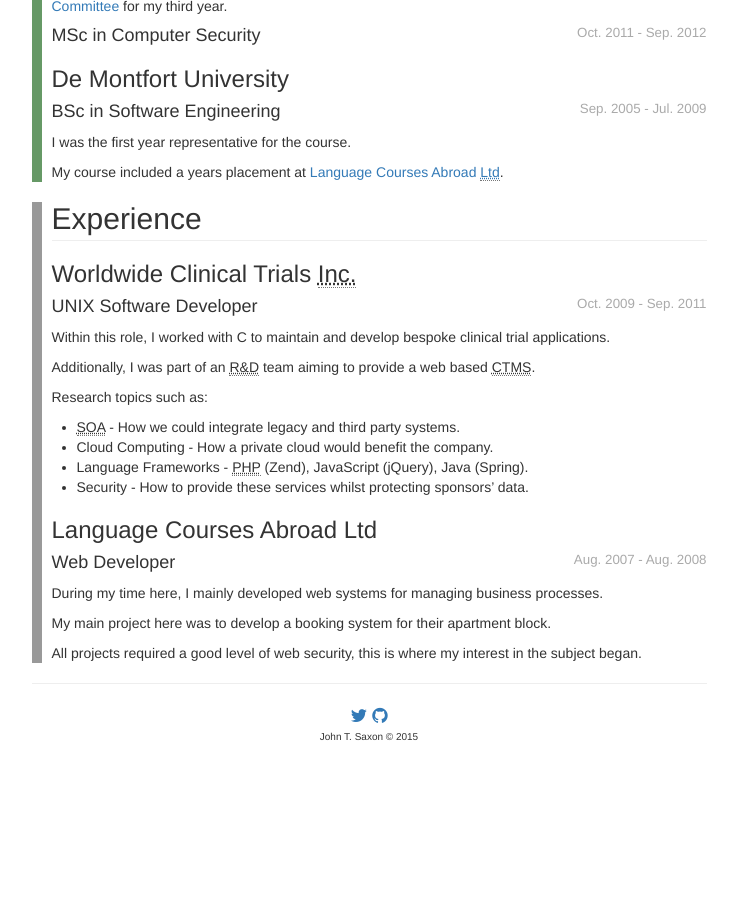
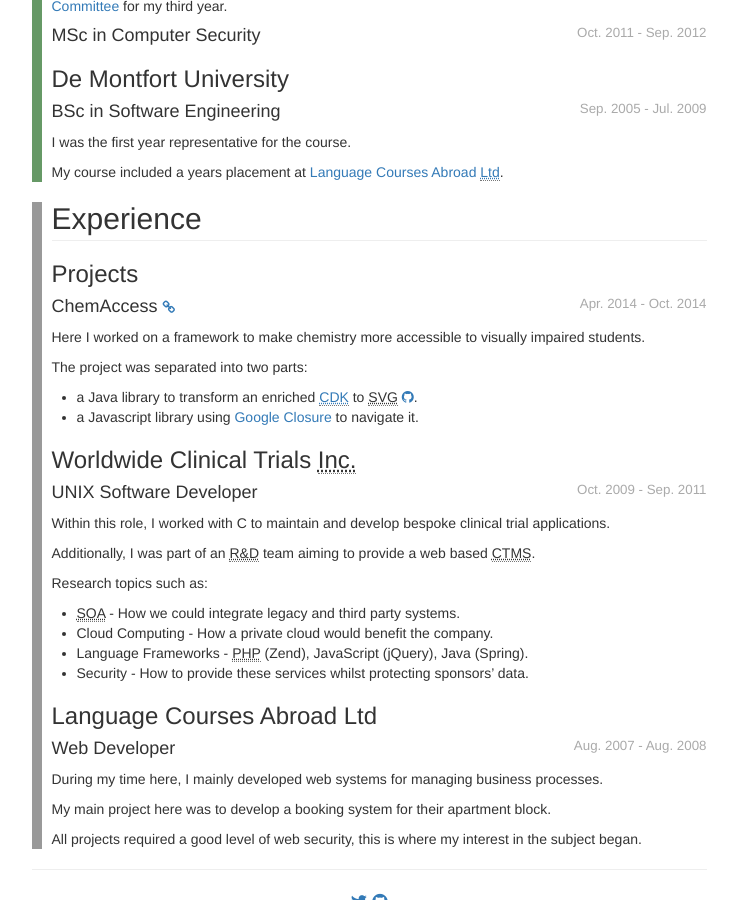
Before and after one commit to sacko87/sacko87.github.io, a Jekyll site: the page built from index.html, in a window 1280 px wide and 900 px high, scrolled down 1246 px. Shown: the whole window, without its empty margins (271-1009 px from the left). Built offline with Jekyll 4.4.1, drawn with Linux system fonts in a browser that asks for light colours; nearby versions of some CDN libraries; before the commit the page ends 2010 px from its top, so only the background shows below that.

Commit message:
Added ChemAccess work.

```diff
--- a/index.html
+++ b/index.html
@@ -133,6 +133,19 @@ myself. It provides my <a href="#contact">contact details</a>,
 <div class="block">
   <h2 id="employment">Experience</h2>
 
+  <h3>Projects</h3>
+
+  <h4><span class="date pull-right">Apr. 2014 - Oct. 2014</span> ChemAccess <small><a href="http://www.cs.bham.ac.uk/research/groupings/reasoning/sdag/chemAccess/index.html"><i class="fa fa-link"></i></a></small></h4>
+
+  <p>Here I worked on a framework to make chemistry more accessible to
+    visually impaired students.</p>
+
+  <p>The project was separated into two parts:</p>
+  <ul>
+    <li>a Java library to transform an enriched <a href="https://github.com/cdk/cdk"><abbr title="The Chemistry Development Kit">CDK</abbr></a> to <abbr title="Scalable Vector Graphics">SVG</abbr> <a href="https://github.com/sacko87/cdk-renderer"><i class="fa fa-github"></i></a>.</li>
+    <li>a Javascript library using <a href="https://developers.google.com/closure/">Google Closure</a> to navigate it.</li>
+  </ul>
+
   <h3>Worldwide Clinical Trials <abbr title="Incorporated">Inc.</abbr></h3>
 
   <h4><span class="date pull-right">Oct. 2009 - Sep. 2011</span> UNIX Software Developer</h4>
```
